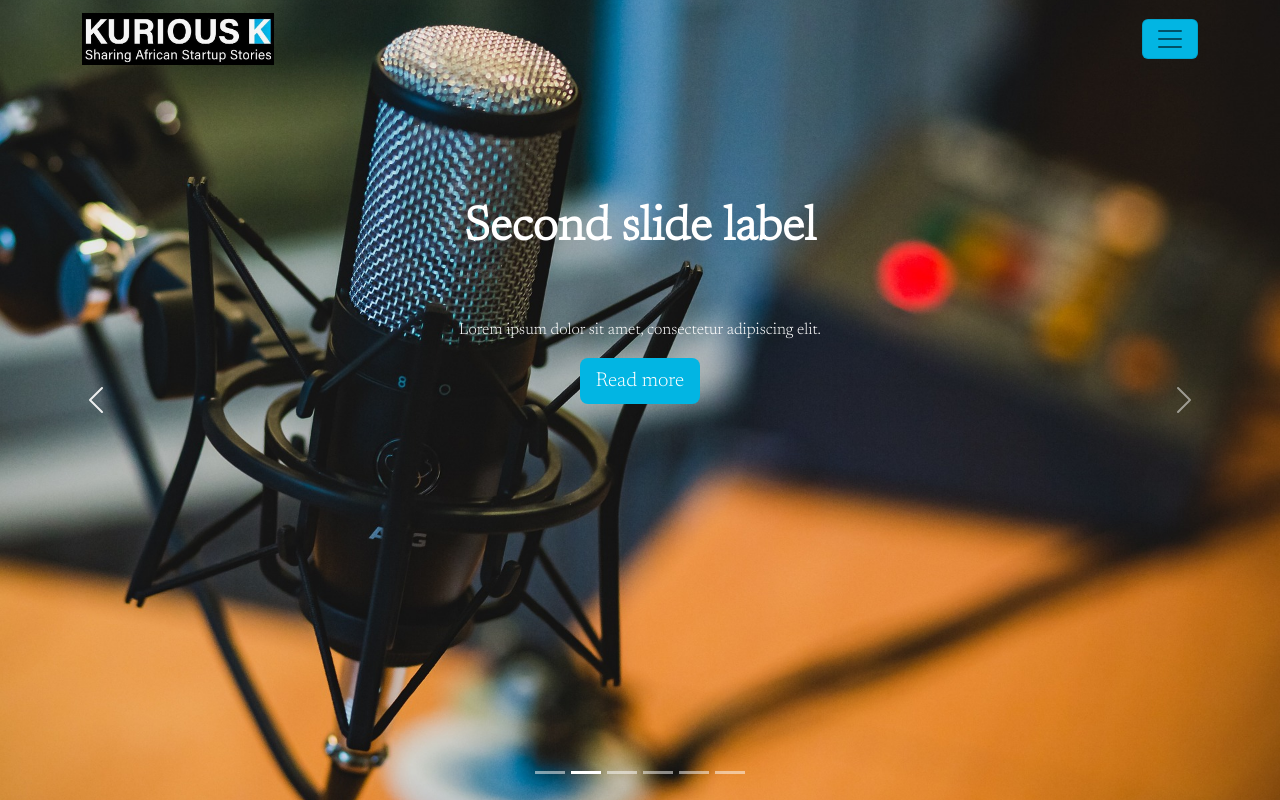
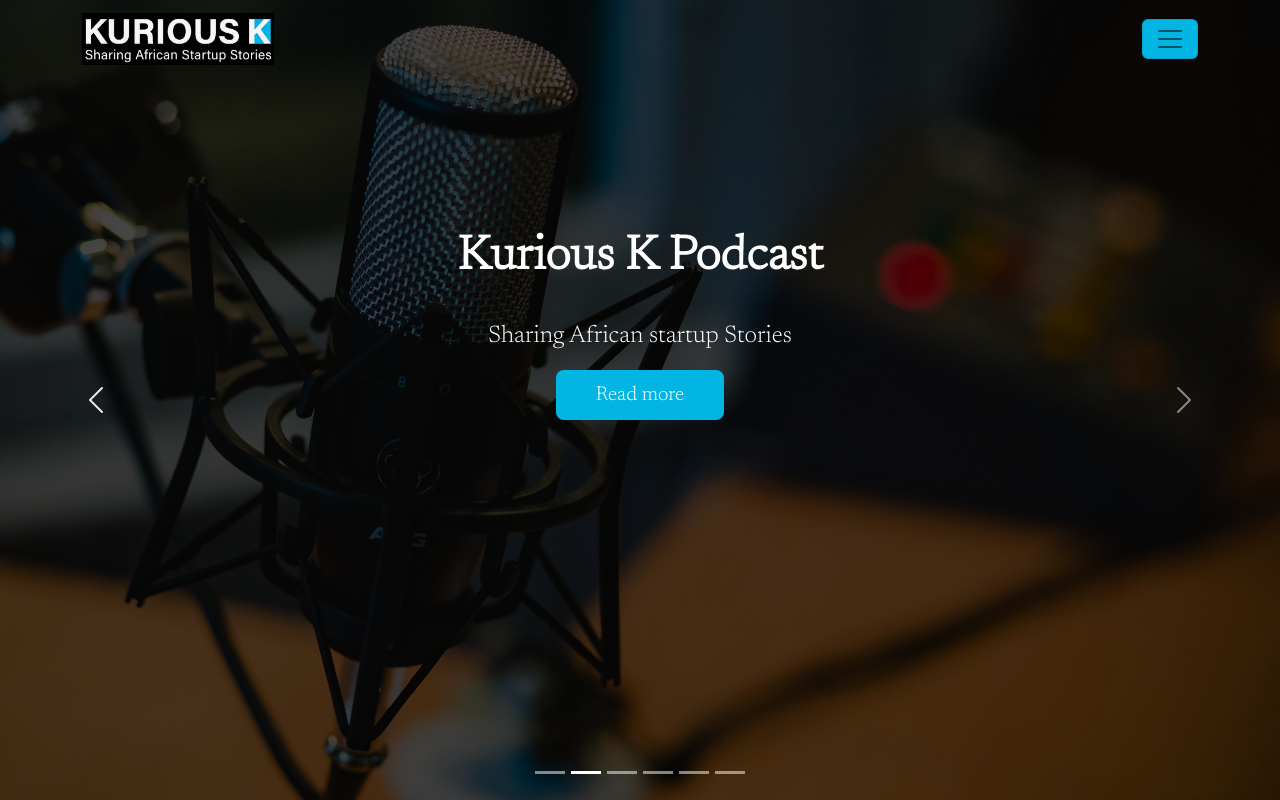
Before and after one commit to adiec7/kuriousk, a React (Create React App) app: page / in a window 1280 px wide. Both pictures are taken after a click on the button 586 px from the left and 772 px from the top of the page. Built offline with nearby package versions, Linux system fonts and the light colour scheme.

Commit message:
edited landing page text

```diff
--- a/src/App.css
+++ b/src/App.css
@@ -49,23 +49,39 @@
     object-fit: cover;
 }
 
-.carousel-caption,h3{
+.carousel-caption{
   top: 50%;
     transform: translateY(-50%);
+    color: #fff;
+      /* position: absolute; */
+      z-index: 20;
+      top: 50%;
+      left: 0;
+      width: 100%;
+      text-align: center;
+}
+.carousel-caption,p{
+  font-size: 1.5rem;
 }
 button.navbar-toggler{
   background-color: #02B5E3ff;
   color: #fff !important;
 }
 
- span.navbar-toggler-icon{
-  color: red !important;
-
-
+.carousel-item:after {
+  content: "";
+  display: block;
+  position: absolute;
+  top: 0;
+  bottom: 0;
+  left: 0;
+  right: 0;
+  background: rgba(0, 0, 0, 0.7);
 }
 .btn-lg{
   background-color:#02B5E3ff;
   border: black;
+  padding: 10px 40px;
 }
 .btn-lg:hover{
   background-color: black;
--- a/src/component/landingEpisodes.js
+++ b/src/component/landingEpisodes.js
@@ -3,11 +3,10 @@
 export const LandingEpisodes = () => {
   return (
     <div className="container mt-5">
-      <div className="hero-text">
+
         <h1>Welcome to kurious k podcast</h1>
         <a href="#more" className="btn-lg btn-success">Learn more</a>
       </div>
-    </div>
   );
 };
 export default LandingEpisodes;
--- a/src/component/landingpage.js
+++ b/src/component/landingpage.js
@@ -16,11 +16,18 @@
           alt="First slide"
         />
         <Carousel.Caption className="mb-5">
-          <h3>First slide label</h3>
-          <p>Nulla vitae elit libero, a pharetra augue mollis interdum.</p>
-          <Button variant="success btn btn-lg">Read more</Button>
+          <div className="text-center">
+            <h3>Welcome to Kurious K Media</h3>
+            <p>
+              Kurious K is a media and entertainment company set to tell unique
+              African stories across various platforms, including podcasts,
+              movies, TV shows, newsletters, and theme parks.
+            </p>
+            <Button variant="success btn btn-lg">Read more</Button>
+          </div>
         </Carousel.Caption>
       </Carousel.Item>
+
       <Carousel.Item>
         <img
           className="d-block w-100 img-fluid"
@@ -29,8 +36,8 @@
         />
 
         <Carousel.Caption>
-          <h3>Second slide label</h3>
-          <p>Lorem ipsum dolor sit amet, consectetur adipiscing elit.</p>
+          <h3>Kurious K Podcast</h3>
+          <p>Sharing African startup Stories</p>
           <Button variant="success btn btn-lg">Read more</Button>
         </Carousel.Caption>
       </Carousel.Item>
@@ -42,11 +49,11 @@
         />
 
         <Carousel.Caption>
-          <h3>Third slide label</h3>
+          <h3>Kurius K Events</h3>
           <p>
             Praesent commodo cursus magna, vel scelerisque nisl consectetur.
           </p>
-          <Button variant="success btn btn-lg">Read more</Button>
+          <Button variant="success btn btn-lg">Coming Soon</Button>
         </Carousel.Caption>
       </Carousel.Item>
       <Carousel.Item>
@@ -57,11 +64,11 @@
         />
 
         <Carousel.Caption>
-          <h3>Third slide label</h3>
+          <h3>Kurious K merchandise</h3>
           <p>
             Praesent commodo cursus magna, vel scelerisque nisl consectetur.
           </p>
-          <Button variant="success btn btn-lg">Read more</Button>
+          <Button variant="success btn btn-lg">Coming Soon</Button>
         </Carousel.Caption>
       </Carousel.Item>
       <Carousel.Item>
@@ -72,11 +79,11 @@
         />
 
         <Carousel.Caption variant="lead">
-          <h3>Third slide label</h3>
+          <h3>Kurious K Theme park</h3>
           <p>
             Praesent commodo cursus magna, vel scelerisque nisl consectetur.
           </p>
-          <Button variant="success btn btn-lg">Read more</Button>
+          <Button variant="success btn btn-lg">Coming Soon</Button>
         </Carousel.Caption>
       </Carousel.Item>
       <Carousel.Item>
@@ -87,11 +94,11 @@
         />
 
         <Carousel.Caption>
-          <h3 className="d">Third slide label</h3>
+          <h3 className="d">Kurious K Movies</h3>
           <p>
             Praesent commodo cursus magna, vel scelerisque nisl consectetur.
           </p>
-          <Button variant="success btn btn-lg">Read more</Button>
+          <Button variant="success btn btn-lg">Coming Soon</Button>
         </Carousel.Caption>
       </Carousel.Item>
     </Carousel>
--- a/src/component/navbar.js
+++ b/src/component/navbar.js
@@ -29,7 +29,7 @@
                   <Nav.Link href="#action1">Home</Nav.Link>
                   <Nav.Link href="#action2">Podcast</Nav.Link>
                   <Nav.Link href="#action3">Event</Nav.Link>
-                  <Nav.Link href="#action4">Theme pack</Nav.Link>
+                  <Nav.Link href="#action4">Theme park</Nav.Link>
                   <Nav.Link href="#action5">merchandise</Nav.Link>
                   <Nav.Link href="#action6">Movies</Nav.Link>
                   <NavDropdown
```
